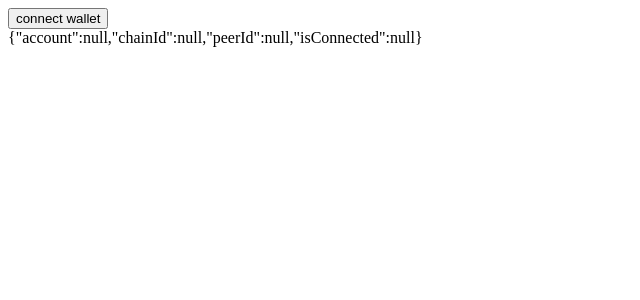
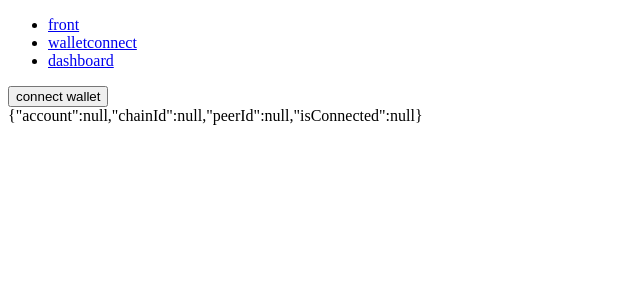
Before and after one commit to ChrisGivelas/ethwaterloo, a React (Create React App) app in the folder frontend/: page /walletconnect in a window 1280 px wide. Shown: the top 300 px of the page, without its empty margins (0-640 px from the left). Built offline with nearby package versions, Linux system fonts and the light colour scheme.

Commit message:
feature/EW-003: added links section

```diff
--- a/frontend/src/views/front/Front.jsx
+++ b/frontend/src/views/front/Front.jsx
@@ -1,5 +1,5 @@
 import React from "react";
 
-const Front = props => <div>front</div>;
+const Front = props => <section>front</section>;
 
 export default Front;
--- a/frontend/src/views/main/Main.jsx
+++ b/frontend/src/views/main/Main.jsx
@@ -1,5 +1,5 @@
 import React from "react";
-import {Redirect, Route, Switch} from "react-router-dom";
+import {Link, Redirect, Route, Switch} from "react-router-dom";
 
 import withAuthorization from "../../components/hoc/withAuthorization";
 
@@ -10,7 +10,26 @@ import Front from "../front/Front";
 import Dashboard from "../dashboard/Dashboard";
 import WalletConnect from "../walletconnect/WalletConnect";
 
+const Links = props => (
+  <div>
+    <ul>
+      <li>
+        <Link to="/">front</Link>
+      </li>
+      <li>
+        <Link to="/walletconnect">walletconnect</Link>
+      </li>
+      <li>
+        <Link to="/dashboard">dashboard</Link>
+      </li>
+    </ul>
+  </div>
+);
+
 const Main = props => (
+  <main>
+    <Links />
+
     <Switch>
       <Route exact path="/404" component={NoMatch} />
 
@@ -20,6 +39,7 @@ const Main = props => (
 
       <Redirect to="/404" />
     </Switch>
+  </main>
 );
 
 export default Main;
```
Lines whose indentation alone changed are shown as unchanged.
